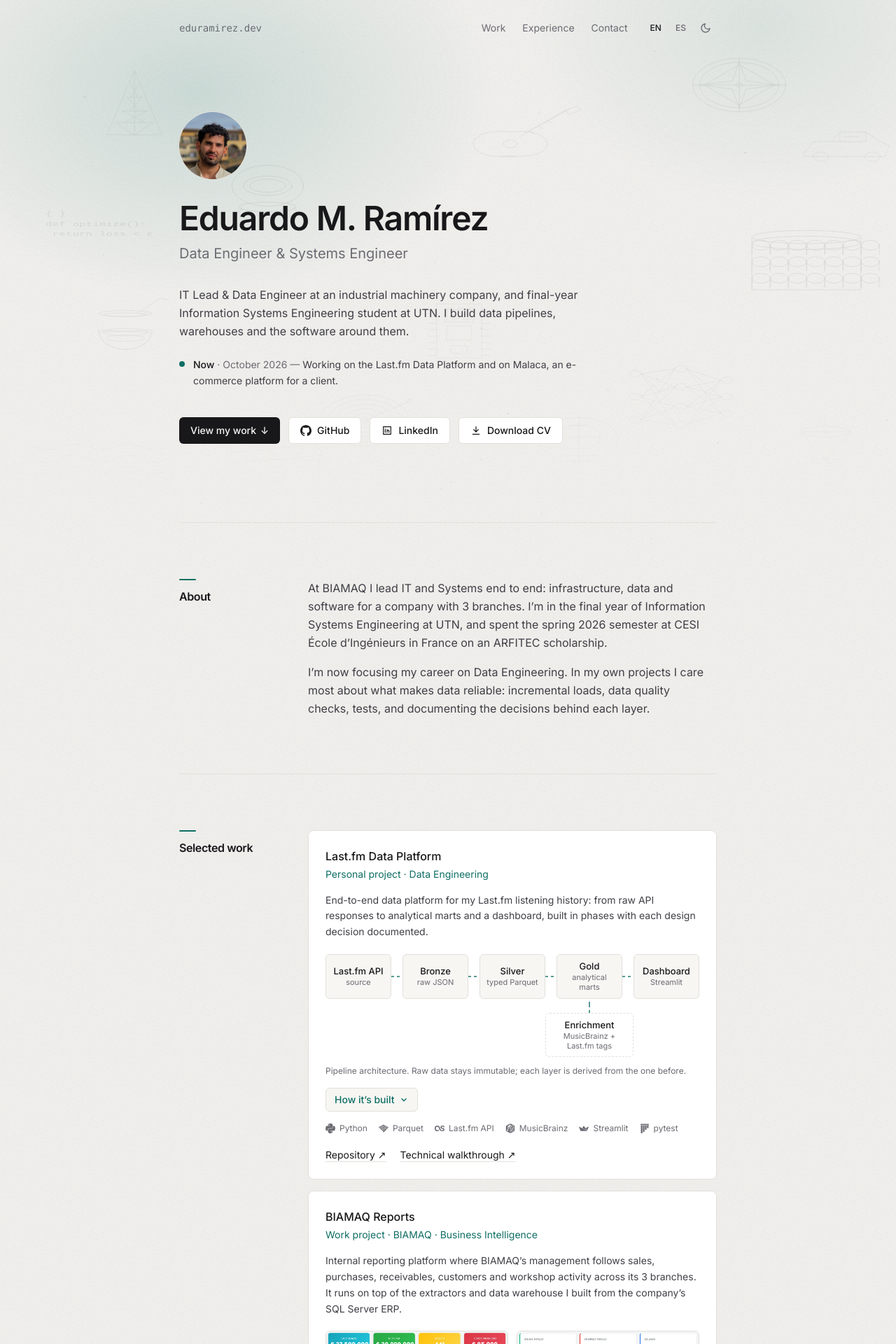
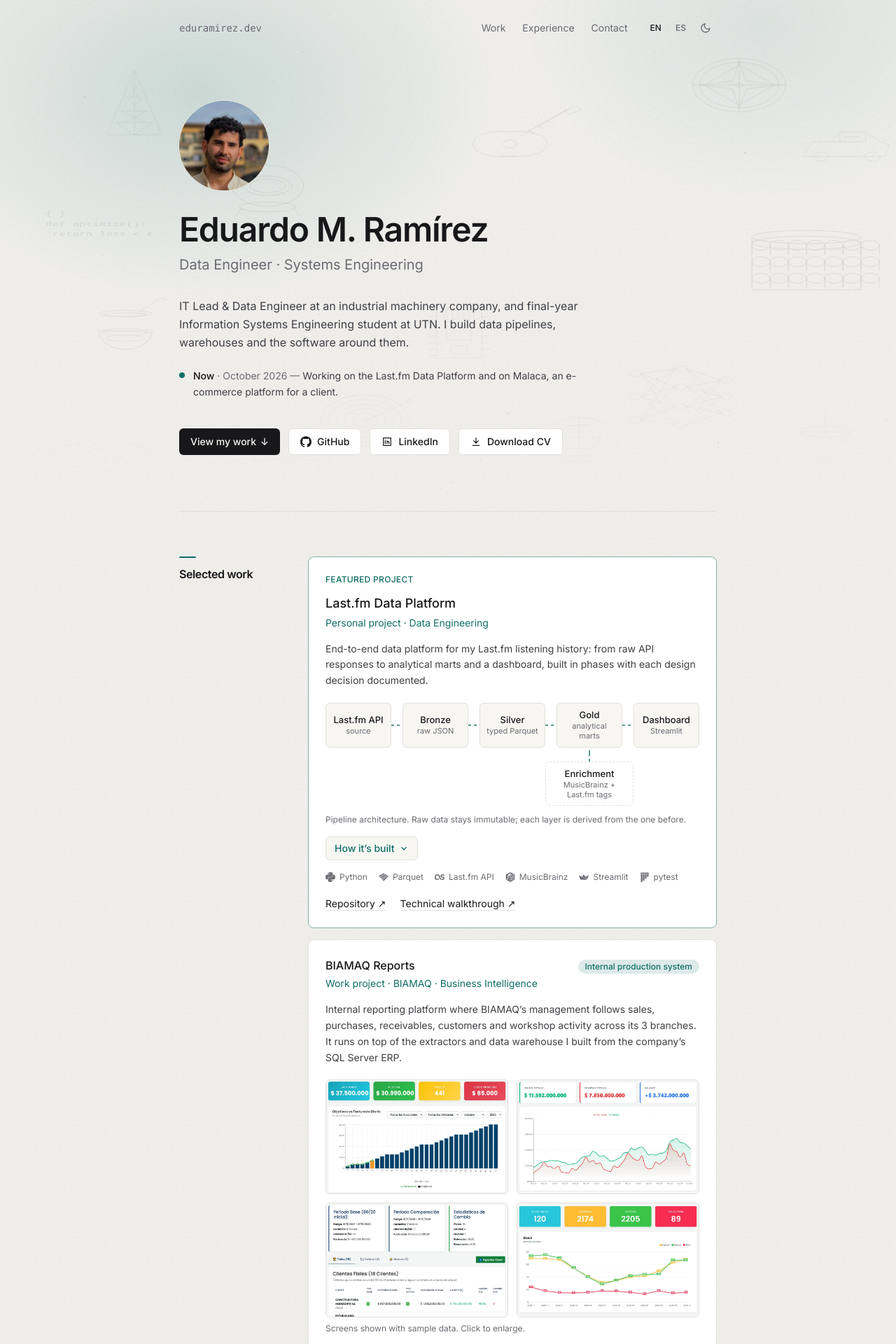
Before and after one commit to deadour/portfolio, a React (Vite) app: page / in a window 1280 px wide. Shown: the top 1920 px of the page at 70% size. Built offline with nearby package versions, Linux system fonts and the light colour scheme.

Commit message:
Refine portfolio content hierarchy
Reorder sections and projects, rewrite About, mark Last.fm as the featured case, keep CESI projects compact, prioritize relevant certifications and align EN/ES copy and metadata.

```diff
--- a/src/App.tsx
+++ b/src/App.tsx
@@ -32,7 +32,6 @@
       <Header />
       <main id="main">
         <Hero />
-        <About />
         <Work />
         <Timeline id="experience" title={c.sections.experience} entries={c.experience} />
         <Timeline id="education" title={c.sections.education} entries={c.education}>
@@ -54,8 +53,9 @@
             </ul>
           </div>
         </Timeline>
+        <About />
+        <Tech />
         <Certifications />
-        <Tech />
         <Contact />
       </main>
       <Footer />
--- a/src/components/Certifications.tsx
+++ b/src/components/Certifications.tsx
@@ -3,8 +3,9 @@
 import { certifications } from '../data/certifications'
 import { useLang } from '../i18n'
 
-// How many certifications are visible before "Show N more".
-const VISIBLE = 4
+// Featured certifications are visible; the rest (newest first) go behind "Show N more".
+const featured = certifications.filter((c) => c.featured)
+const others = certifications.filter((c) => !c.featured)
 
 type Cert = (typeof certifications)[number]
 
@@ -44,11 +45,11 @@
     </ul>
   )
 
-  const rest = certifications.slice(VISIBLE)
+  const rest = others
 
   return (
     <Section id="certifications" title={c.sections.certifications}>
-      <div className="border-y border-line">{list(certifications.slice(0, VISIBLE))}</div>
+      <div className="border-y border-line">{list(featured)}</div>
       {rest.length > 0 && (
         <Disclosure label={c.ui.showMore.replace('{n}', String(rest.length))}>
           <div className="mt-2 border-y border-line">{list(rest)}</div>
--- a/src/components/Hero.tsx
+++ b/src/components/Hero.tsx
@@ -17,14 +17,14 @@
   const currentMonth = month.charAt(0).toUpperCase() + month.slice(1).replace(' de ', ' ')
 
   return (
-    <section aria-labelledby="hero-title" className="pt-12 pb-20 sm:pt-20 sm:pb-28">
+    <section aria-labelledby="hero-title" className="pt-10 pb-16 sm:pt-16 sm:pb-20">
       <img
         src={site.portrait}
         alt={c.ui.portraitAlt}
-        width={96}
-        height={96}
+        width={128}
+        height={128}
         style={step(0)}
-        className="enter size-20 rounded-full object-cover ring-1 ring-line sm:size-24"
+        className="enter size-24 rounded-full object-cover ring-1 ring-line sm:size-32"
       />
       <h1
         id="hero-title"
--- a/src/components/Section.tsx
+++ b/src/components/Section.tsx
@@ -15,7 +15,7 @@
       ref={ref}
       id={id}
       aria-labelledby={`${id}-title`}
-      className="reveal grid gap-5 border-t border-line py-12 sm:grid-cols-[9rem_1fr] sm:gap-10 sm:py-20"
+      className="reveal grid gap-5 border-t border-line py-12 sm:grid-cols-[9rem_1fr] sm:gap-10 sm:py-16"
     >
       <h2
         id={`${id}-title`}
--- a/src/components/Work.tsx
+++ b/src/components/Work.tsx
@@ -22,22 +22,44 @@
   const itemWidth = count === 1 ? 'w-full' : wide ? 'w-64' : project.gallery === 'photo' ? 'w-44' : 'w-32'
   const crop = project.gallery === 'photo' ? 'aspect-[4/5] object-cover' : ''
 
+  const featured = project.tier === 'featured'
+  const compact = project.tier === 'secondary'
+  const pill = text.badge ?? text.status
+
   return (
     <article
-      className={`rounded-lg border p-5 sm:p-6 ${
-        text.status ? 'border-dashed border-line' : 'card border-line bg-surface'
+      className={`card rounded-lg border bg-surface ${compact ? 'p-5' : 'p-5 sm:p-6'} ${
+        featured ? 'border-[color-mix(in_srgb,var(--accent)_45%,var(--line))]' : 'border-line'
       }`}
     >
+      {featured && (
+        <p className="mb-3 text-xs font-medium tracking-wide text-accent uppercase">{c.ui.featured}</p>
+      )}
       <div className="flex flex-wrap items-baseline justify-between gap-x-4 gap-y-1">
-        <h3 className="font-medium text-fg">{text.title}</h3>
-        {text.status && <span className="text-xs text-muted">{text.status}</span>}
+        <h3 className={`font-medium text-fg ${featured ? 'text-lg' : ''}`}>{text.title}</h3>
+        {pill && (
+          <span className="rounded-full bg-[color-mix(in_srgb,var(--accent)_14%,transparent)] px-2.5 py-0.5 text-xs font-medium text-accent">
+            {pill}
+          </span>
+        )}
       </div>
       <p className="mt-1 text-sm text-accent">{text.kind}</p>
       <p className="mt-4 text-sm leading-relaxed">{text.summary}</p>
 
       {text.pipeline && <Pipeline data={text.pipeline} />}
 
-      {text.images && text.images.length > 0 && (
+      {/* Academic cards stay compact: photos open in the viewer instead of an inline gallery. */}
+      {compact && text.images && text.images.length > 0 && (
+        <button
+          type="button"
+          onClick={() => openLightbox(toLightbox(text.images), 0)}
+          className="mt-4 inline-flex items-center gap-1.5 text-sm text-fg underline decoration-line underline-offset-4 hover:decoration-accent"
+        >
+          {c.ui.viewPhotos.replace('{n}', String(text.images.length))}
+        </button>
+      )}
+
+      {!compact && text.images && text.images.length > 0 && (
         // Swipeable strip on mobile, grid on desktop.
         <div
           className={`-mx-5 mt-5 flex snap-x gap-3 overflow-x-auto px-5 pb-1 sm:mx-0 sm:grid sm:overflow-visible sm:px-0 sm:pb-0 ${cols}`}
@@ -121,14 +143,26 @@
 
 export default function Work() {
   const { c } = useLang()
+  const main = projects.filter((p) => p.tier !== 'secondary')
+  const academic = projects.filter((p) => p.tier === 'secondary')
 
   return (
     <Section id="work" title={c.sections.work}>
       <div className="space-y-4">
-        {projects.map((project) => (
+        {main.map((project) => (
           <ProjectCard key={project.id} project={project} />
         ))}
       </div>
+      {academic.length > 0 && (
+        <>
+          <h3 className="mt-10 mb-4 text-sm font-medium text-muted">{c.ui.academic}</h3>
+          <div className="grid gap-4 sm:grid-cols-2">
+            {academic.map((project) => (
+              <ProjectCard key={project.id} project={project} />
+            ))}
+          </div>
+        </>
+      )}
     </Section>
   )
 }
--- a/src/content/en.ts
+++ b/src/content/en.ts
@@ -4,7 +4,7 @@
   meta: {
     title: 'Eduardo M. Ramírez — Data Engineer',
     description:
-      'Eduardo M. Ramírez — IT Lead & Data Engineer at an industrial machinery company and final-year Information Systems Engineering student. Data pipelines, warehouses and the software around them.',
+      'Eduardo M. Ramírez — Data Engineer and IT Lead at an industrial machinery company, and final-year Information Systems Engineering student at UTN. Data pipelines, warehouses and the software around them.',
   },
   ui: {
     skip: 'Skip to content',
@@ -18,9 +18,12 @@
     howItsBuilt: 'How it’s built',
     lightbox: { close: 'Close', previous: 'Previous image', next: 'Next image' },
     showMore: 'Show {n} more',
+    featured: 'Featured project',
+    academic: 'Academic projects · CESI France',
+    viewPhotos: 'View photos ({n})',
   },
   hero: {
-    title: 'Data Engineer & Systems Engineer',
+    title: 'Data Engineer · Systems Engineering',
     tagline:
       'IT Lead & Data Engineer at an industrial machinery company, and final-year Information Systems Engineering student at UTN. I build data pipelines, warehouses and the software around them.',
     viewWork: 'View my work',
@@ -41,8 +44,8 @@
     contact: 'Contact',
   },
   about: [
-    'At BIAMAQ I lead IT and Systems end to end: infrastructure, data and software for a company with 3 branches. I’m in the final year of Information Systems Engineering at UTN, and spent the spring 2026 semester at CESI École d’Ingénieurs in France on an ARFITEC scholarship.',
-    'I’m now focusing my career on Data Engineering. In my own projects I care most about what makes data reliable: incremental loads, data quality checks, tests, and documenting the decisions behind each layer.',
+    'I work at the intersection of data and software. At BIAMAQ, I moved from solving operational needs to building the systems, integrations and data pipelines the company relies on every day.',
+    'My current focus is Data Engineering: reproducible pipelines, reliable data and platforms that can be maintained over time. In 2026, I complemented that experience with an academic semester at CESI École d’Ingénieurs in France.',
   ],
   projects: {
     lastfm: {
@@ -71,6 +74,7 @@
     reports: {
       title: 'BIAMAQ Reports',
       kind: 'Work project · BIAMAQ · Business Intelligence',
+      badge: 'Internal production system',
       summary:
         'Internal reporting platform where BIAMAQ’s management follows sales, purchases, receivables, customers and workshop activity across its 3 branches. It runs on top of the extractors and data warehouse I built from the company’s SQL Server ERP.',
       highlights: [
@@ -89,9 +93,9 @@
     },
     rentos: {
       title: 'RENT-OS',
-      kind: 'Work project · BIAMAQ · Full-stack SaaS',
+      kind: 'Work project · BIAMAQ · Full-stack platform',
       summary:
-        'Equipment rental platform built for BIAMAQ’s re-engineering of its Rental module, designed as a multi-tenant, multi-branch SaaS. It covers the full rental cycle: booking wizard, signed contract, technical delivery, return, billable-days close and workshop.',
+        'Equipment rental platform built for BIAMAQ’s re-engineering of its Rental module, built as a multi-company, multi-branch platform. It covers the full rental cycle: booking wizard, signed contract, technical delivery, return, billable-days close and workshop.',
       highlights: [
         'Django REST Framework backend with a hexagonal architecture, on PostgreSQL or SQL Server.',
         'PDF contracts signed on a Wacom tablet, and multi-company electronic invoicing with ARCA (Argentina’s tax authority).',
@@ -136,7 +140,7 @@
       title: 'Diabetes Prediction with Deep Learning',
       kind: 'Academic project · CESI France · Team of 4',
       summary:
-        'End-to-end machine learning pipeline to predict diabetes from tabular health data with a heavily imbalanced dataset. Our 84%-accurate baseline missed almost every diabetic patient, so we optimized for clinical safety instead: far fewer false negatives.',
+        'End-to-end machine learning pipeline to predict diabetes from a tabular health dataset with heavy class imbalance. The 84%-accurate baseline missed almost every positive case, so we focused on reducing false negatives instead of chasing accuracy.',
       highlights: [
         'EDA and preprocessing, Keras and custom NumPy baselines, and a tuned PyTorch model.',
         'Oversampling and decision-threshold optimization to reduce false negatives.',
--- a/src/content/types.ts
+++ b/src/content/types.ts
@@ -22,6 +22,8 @@
   highlights: string[]
   // Short label shown on cards that are not finished yet.
   status?: string
+  // Short factual tag shown as a pill, e.g. that a system runs in production.
+  badge?: string
   pipeline?: Pipeline
   images?: Figure[]
   // Short note under the images, e.g. that the data is fictional.
@@ -57,6 +59,10 @@
     lightbox: { close: string; previous: string; next: string }
     // {n} is replaced by the number of hidden items.
     showMore: string
+    featured: string
+    academic: string
+    // {n} is replaced by the number of photos.
+    viewPhotos: string
   }
   hero: { title: string; tagline: string; viewWork: string; downloadCv: string }
   // What I'm working on right now. The month shown next to it is always the current one.
--- a/src/data/certifications.ts
+++ b/src/data/certifications.ts
@@ -1,8 +1,10 @@
-// Certifications, newest first. Titles are kept in their original language.
+// Certifications. Titles are kept in their original language.
+// `featured` ones (most relevant to the current profile) are shown first; the rest go behind "Show more".
 // `date` is 'YYYY-MM' and is formatted per language. Leave `url` empty when the credential isn't public.
-export const certifications: { title: string; issuer: string; date: string; url: string }[] = [
+export const certifications: { title: string; issuer: string; date: string; url: string; featured?: boolean }[] = [
   {
     title: 'Power BI: Desde cero para principiantes',
+    featured: true,
     issuer: 'Udemy',
     date: '2024-02',
     url: 'https://www.udemy.com/certificate/UC-fc3d5160-a68f-48a8-9b8e-c7cde2399f8f/',
@@ -27,6 +29,7 @@
   },
   {
     title: 'Introducción a Machine Learning',
+    featured: true,
     issuer: 'Informatorio Chaco',
     date: '2023-01',
     url: 'https://drive.google.com/file/d/1wd49i3LZfZdBGTgKmgDdHUlMv_Fmf9Ug/view',
@@ -39,6 +42,7 @@
   },
   {
     title: 'Python sin fronteras: HTML, CSS, Flask y MySQL',
+    featured: true,
     issuer: 'Udemy',
     date: '2022-09',
     url: 'https://www.udemy.com/certificate/UC-5b7e67b2-db58-44a7-8f52-8619d7f867e3/',
```
Also changed, not shown: src/content/es.ts (+12 -8 lines), src/data/projects.ts (+11 -6 lines).
